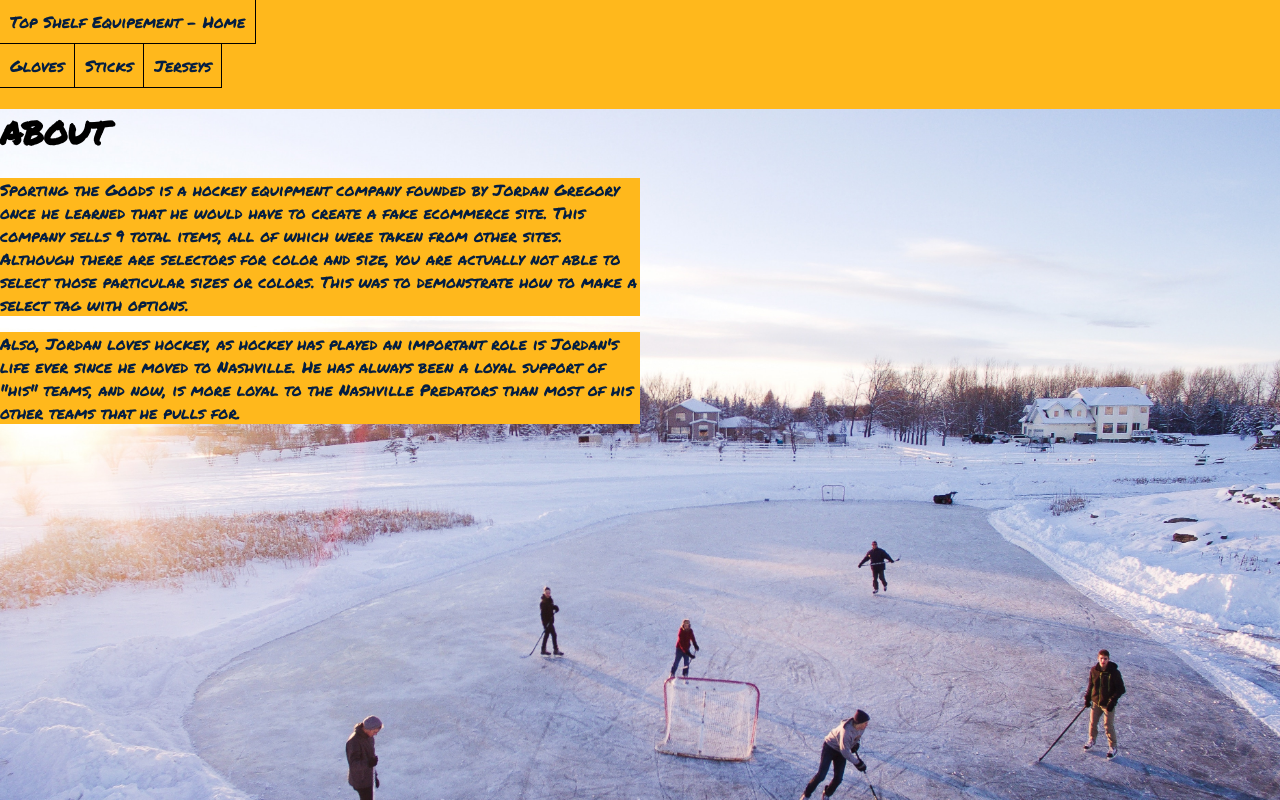
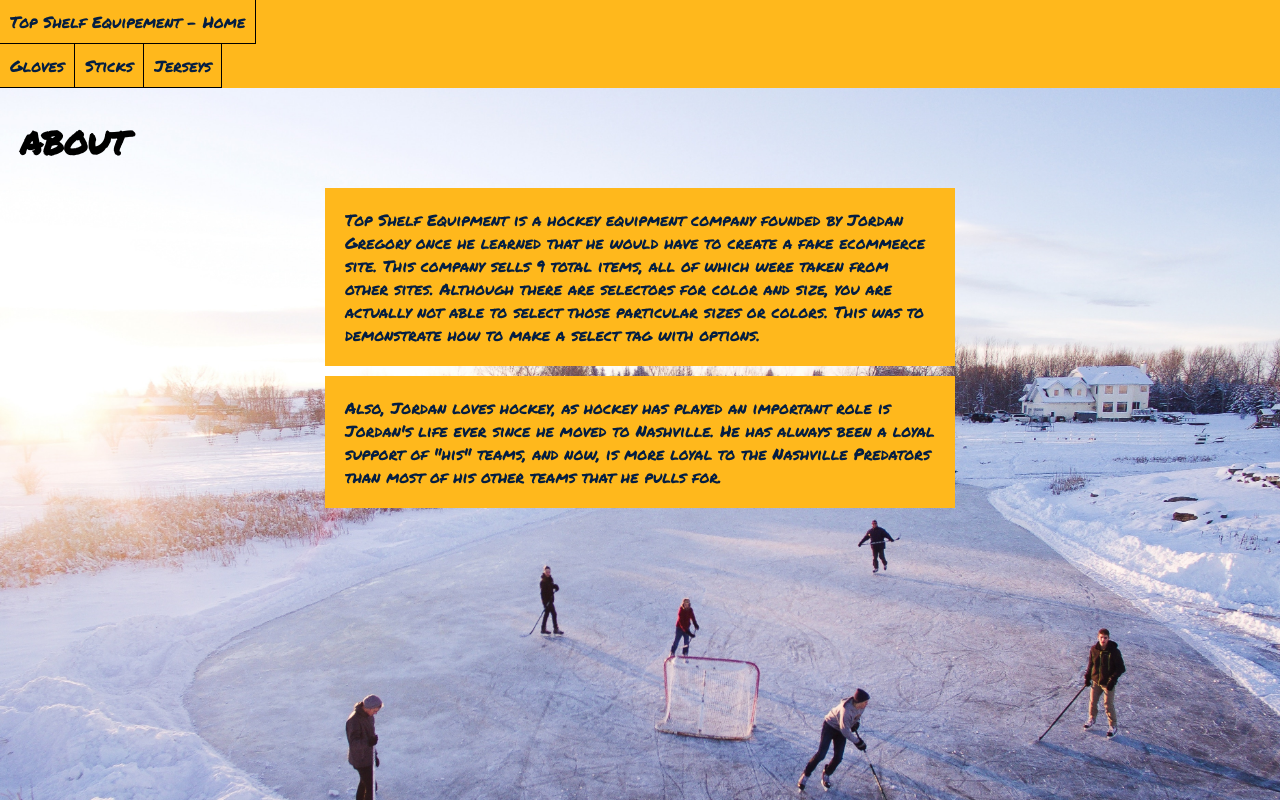
Before and after one commit to jordangregory/sporting-the-goods, a React (Create React App) app: page /about in a window 1280 px wide. Shown: the top 800 px of the page. Built offline with nearby package versions, Linux system fonts and the light colour scheme.

Commit message:
realigned designs

```diff
--- a/src/components/About.js
+++ b/src/components/About.js
@@ -7,12 +7,18 @@ const styles = {
     backgroundPosition: "center center",
     backgroundAttach: "fixed",
     backgroundSize: "cover",
-    minHeight: "100vh"
+    minHeight: "100vh",
+    maxWidth: "1500px"
   },
   paragraph: {
     backgroundColor: "#ffb81c",
     color: "#041E42",
-    width: "50%"
+    width: "50%",
+    margin: "10px auto",
+    padding: "20px"
+  },
+  about: {
+    marginLeft: "10px"
   }
 };
 
@@ -20,22 +26,25 @@ class About extends Component {
   render() {
     return (
       <div style={styles.background}>
-        <h1>ABOUT</h1>
+        <div class="aboutContainer">
+          <h1 style={styles.about}>ABOUT</h1>
           <p style={styles.paragraph}>
-          Sporting the Goods is a hockey equipment company founded by Jordan
-          Gregory once he learned that he would have to create a fake ecommerce
-          site. This company sells 9 total items, all of which were taken from
-          other sites. Although there are selectors for color and size, you are
-          actually not able to select those particular sizes or colors. This was
-          to demonstrate how to make a select tag with options.
+            Top Shelf Equipment is a hockey equipment company founded by Jordan
+            Gregory once he learned that he would have to create a fake
+            ecommerce site. This company sells 9 total items, all of which were
+            taken from other sites. Although there are selectors for color and
+            size, you are actually not able to select those particular sizes or
+            colors. This was to demonstrate how to make a select tag with
+            options.
           </p>
 
           <p style={styles.paragraph}>
             Also, Jordan loves hockey, as hockey has played an important role is
             Jordan's life ever since he moved to Nashville. He has always been a
-          loyal support of "his" teams, and now, is more loyal to the Nashville
-          Predators than most of his other teams that he pulls for.
+            loyal support of "his" teams, and now, is more loyal to the
+            Nashville Predators than most of his other teams that he pulls for.
           </p>
+        </div>
       </div>
     );
   }
--- a/src/components/Contact.js
+++ b/src/components/Contact.js
@@ -20,15 +20,12 @@ class Contact extends Component {
           <h3>
             613 Ewing Ave.<br />Nashville, TN 37203
           </h3>
-          <h6>
-            *Closing November 3rd, Liquidation Sale to be held November 2nd*
-          </h6>
 
           <h2>Phone:</h2>
           <h3>803-940-1251</h3>
 
           <h2>Email:</h2>
-          <h3>thegoods@sportingthegoods.com</h3>
+          <h3>jordan@topshelfequipment.com</h3>
         </div>
       </div>
     );
--- a/src/components/Home.js
+++ b/src/components/Home.js
@@ -15,28 +15,22 @@ const styles = {
   gloveImage: {
     height: 300,
     width: 300,
-    padding: 10,
     marginLeft: 20,
-    border: "1px solid black",
-    background: "black",
+    boxShadow: "0px 0px 5px black",
     borderRadius: 50
   },
   stickImage: {
     height: 300,
     width: 300,
-    padding: 10,
     marginLeft: 20,
-    border: "1px solid black",
-    background: "black",
+    boxShadow: "0px 0px 5px black",
     borderRadius: 50
   },
   jerseyImage: {
     height: 300,
     width: 300,
-    padding: 10,
     marginLeft: 20,
-    border: "1px solid black",
-    background: "black",
+    boxShadow: "0px 0px 5px black",
     borderRadius: 50
   },
   homeHeader: {
--- a/src/components/productLine.js
+++ b/src/components/productLine.js
@@ -13,9 +13,14 @@ const styles = {
   },
   holder: {
     background: "#041E42",
-    padding: 10,
-    borderRadius: "10%",
+    padding: 30,
     color: "#ffb81c",
+    textAlign: "center",
+    width: "50%",
+    margin: "auto",
+    boxSizing: "borderBox"
+  },
+  productName: {
     textAlign: "center"
   }
 };
@@ -63,7 +68,7 @@ class Gloves extends Component {
       return (
         <div key={index}>
           <ul>
-            <h1>
+            <h1 style={styles.productName}>
               Name: {glove.name}
             </h1>
             <div className="container">
--- a/src/styles/App.css
+++ b/src/styles/App.css
@@ -5,18 +5,14 @@ html {
 }
 
 .contactContainer {
-  align-self: center;
-  min-height: 25vh;
-  display: inline-block;
-  box-sizing: border-box;
   text-align: center;
   background: black;
   color: #ffb81c;
   border: 1px solid black;
-  border-radius: 250px;
-  width: 500px;
-  height: 500px;
-  /* position: center; */
+  border-radius: 300px;
+  width: 600px;
+  height: 600px;
+  margin: auto;
 }
 
 .homePageIcons {
@@ -27,10 +23,7 @@ html {
   min-height: 50vh;
 }
 
-.container {
-  display: flex;
-  flex-flow: row wrap;
-  justify-content: center;
-  align-items: center;
-  min-height: 100vh;
+.aboutContainer {
+  margin: auto;
+  padding: 10px;
 }
```
Lines whose indentation alone changed are shown as unchanged.
